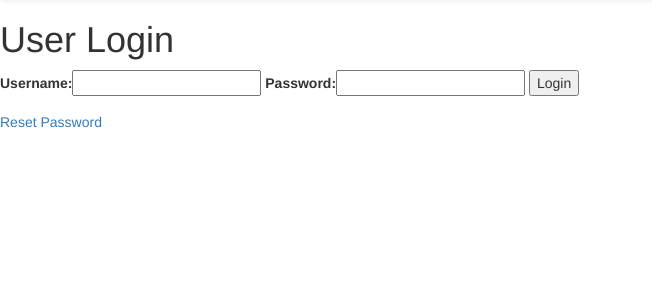
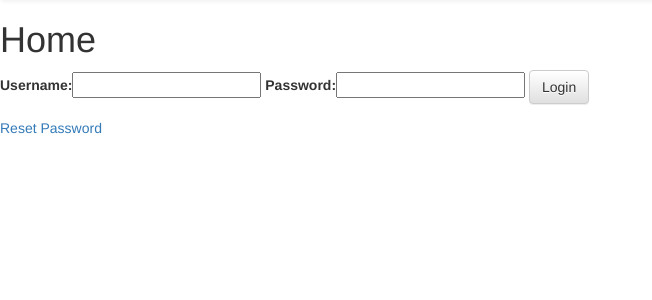
Before and after one commit to CapitainHolmes/django-authentication, a Django app: page /accounts/login/ in a window 1280 px wide. Shown: the part 52-352 px from the top of the page, without its empty margins (0-652 px from the left). Run offline with Django 3.2, Linux system fonts and the light colour scheme; some libraries are stand-ins or nearby versions.

Commit message:
Django-Forms-Bootstrap

```diff
--- a/accounts/templates/login.html
+++ b/accounts/templates/login.html
@@ -1,14 +1,14 @@
 {% extends 'base.html' %}
+
+{% load bootstrap_tags %}
 
 {% block page_title %}Login Page{% endblock %}
 
-{% block page_heading %}User Login{% endblock %}
+{% block page_heading %}Home{% endblock %} {% block content %}
 
-{% block content %}
 <form method="POST">
-    {% csrf_token %}
-    {{ login_form }}
-    <button type="submit">Login</button>
+    {% csrf_token %} {{ login_form | as_bootstrap}}
+    <button type="submit" class="btn btn-default">Login</button>
 </form>
 <p><a href="{% url 'password_reset' %}">Reset Password</a></p>
 {% endblock %}
--- a/django_auth/settings.py
+++ b/django_auth/settings.py
@@ -37,6 +37,7 @@ INSTALLED_APPS = [
     'django.contrib.sessions',
     'django.contrib.messages',
     'django.contrib.staticfiles',
+    'django_forms_bootstrap',
     'accounts'
 ]
 
```
Also changed, not shown: accounts/templates/registration.html (+7 -7 lines).
